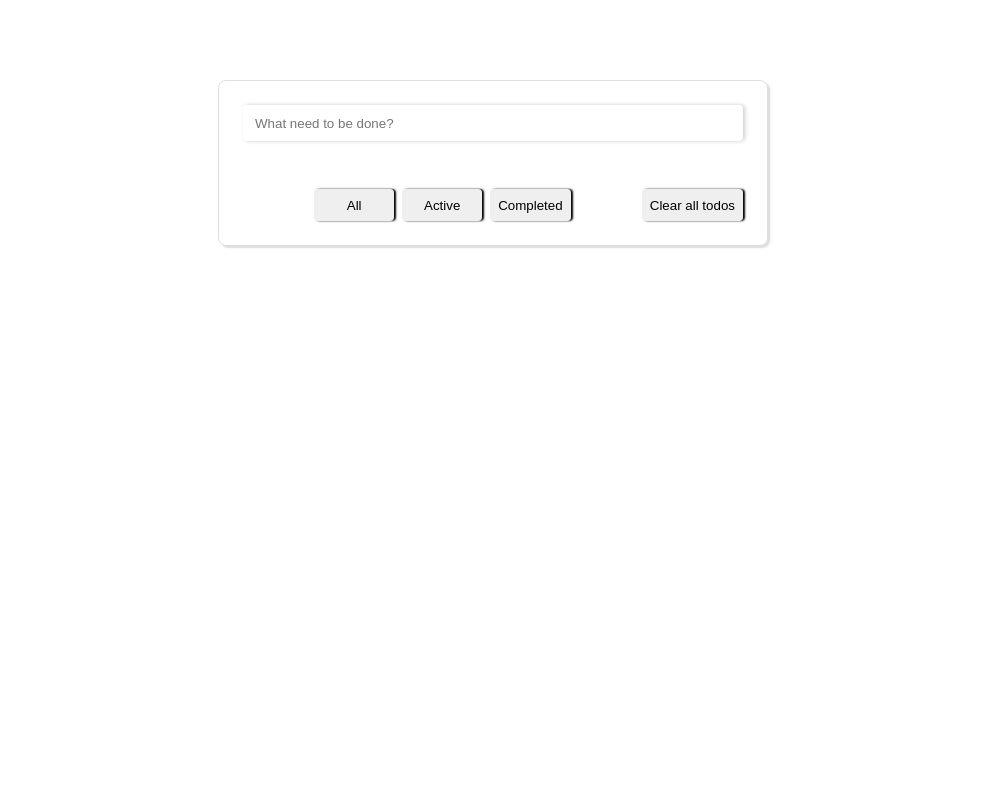
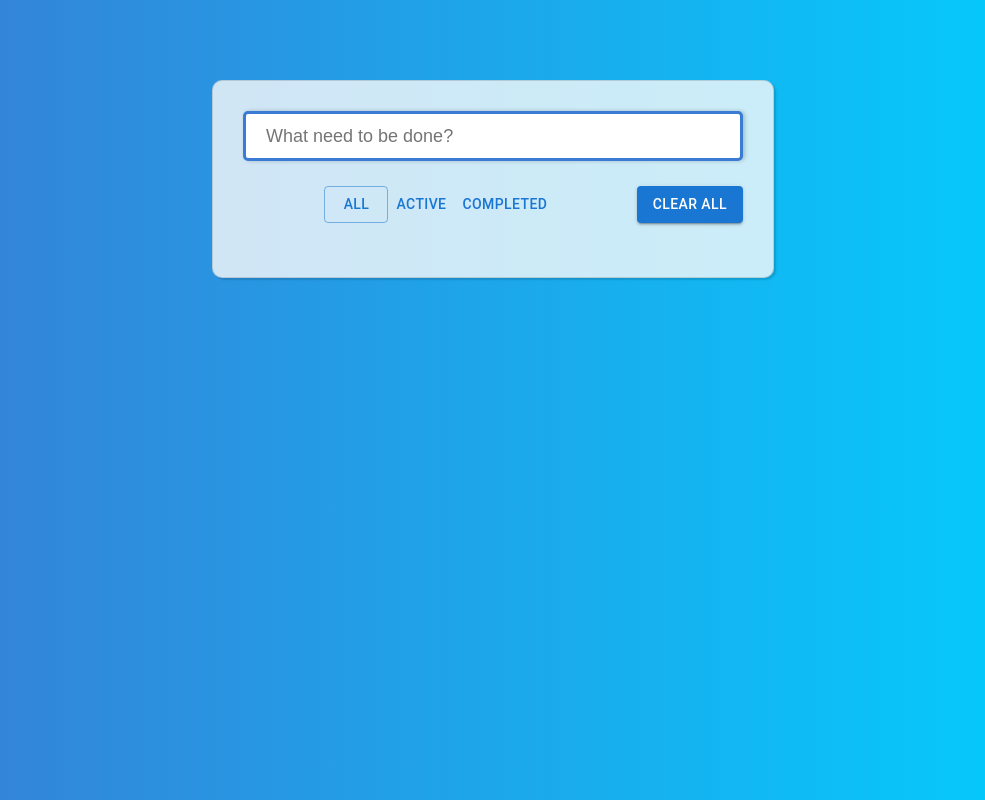
Before and after one commit to manabie-com/mana-do, a React (Create React App) app: page / in a window 1280 px wide. Shown: the whole page, without its empty margins (147-1132 px from the left). Built offline with nearby package versions, Linux system fonts and the light colour scheme.

Commit message:
style(todopage): enhance UI

```diff
--- a/src/App.css
+++ b/src/App.css
@@ -4,7 +4,7 @@
   justify-content: center;
 }
 
-button {
+/* button {
   outline: none;
   border: none;
   box-shadow: 2px 0 2px currentColor;
@@ -16,9 +16,9 @@ button {
 
 button:hover {
   opacity: 0.85;
-}
+} */
 
-input[type="checkbox"] {
+input[type='checkbox'] {
   width: 24px;
   height: 24px;
   box-shadow: none;
@@ -26,10 +26,20 @@ input[type="checkbox"] {
   outline: none;
 }
 
-input[type="checkbox"]:focus {
+input[type='checkbox']:focus {
   box-shadow: none;
   border: none;
   outline: none;
+  display: flex;
+  justify-content: center;
+  align-items: center;
+  width: 24px;
+  height: 24px;
+  border-radius: 100%;
+  cursor: pointer;
+  font-size: 14px;
+  background: rgba(58, 123, 213, 0.2);
+  transition: all 0.25s;
 }
 
 input {
@@ -37,22 +47,25 @@ input {
   border: none;
   outline: none;
   padding: 0 12px;
-  box-shadow: 2px 0 4px rgba(0,0,0, 0.2);
+  box-shadow: 2px 0 4px rgba(0, 0, 0, 0.2);
   border-radius: 4px;
 }
 
 input:focus {
-  box-shadow: 1px 0 9px rgba(0,0,0, 0.25);
+  box-shadow: 1px 0 9px rgba(0, 0, 0, 0.25);
 }
 
-.ToDo__container {
-  border: 1px solid rgba(0,0,0, 0.13);
+.Todo__container {
+  border: 1px solid rgba(0, 0, 0, 0.13);
   border-radius: 8px;
   width: 500px;
   margin-top: 5rem;
   padding: 24px;
-  box-shadow: 2px 2px 1px rgba(0,0,0, 0.09),
-              3px 2px 3px rgba(0,0,0, 0.05);
+  box-shadow: 2px 2px 1px rgba(0, 0, 0, 0.09), 3px 2px 3px rgba(0, 0, 0, 0.05);
+  max-width: 500px;
+  padding: 30px;
+  border-radius: 10px;
+  background: rgba(250, 250, 250, 0.8);
 }
 
 .Todo__creation {
@@ -61,27 +74,47 @@ input:focus {
 
 .Todo__input {
   flex: 1 1;
+  display: flex;
+  box-sizing: border-box;
+  width: 100%;
+  min-height: 50px;
+  margin-bottom: 25px;
+  border-radius: 5px;
+  overflow: hidden;
+  border: 3px solid #3a7bd5;
+  background: white;
+  font-size: 18px;
+  font-weight: 200;
+  padding-left: 20px;
+  color: #3a7bd5;
 }
 
-.ToDo__list {
+.Todo__list {
   display: flex;
   flex-direction: column;
   margin-top: 1.5rem;
 }
 
-.ToDo__item {
+.Todo__item {
   display: flex;
   align-items: center;
   justify-content: space-between;
+  padding: 5px 10px;
+  margin-bottom: 10px;
+  background: #ffffff;
+  color: #3a7bd5;
+  font-family: Helvetica;
+  font-weight: 400;
+  border-radius: 3px;
 }
 
-.ToDo__item > span {
+.Todo__item > span {
   flex: 1 1;
   text-align: left;
   margin-left: 8px;
 }
 
-/* .ToDo__item > input {
+/* .Todo__item > input {
   flex: 1 1;
   text-align: left;
   margin-left: 8px;
@@ -106,16 +139,11 @@ input:focus {
   cursor: pointer;
 }
 
-.Todo__action, .Todo__delete {
+.Todo__action,
+.Todo__delete {
   width: 24px;
   height: 24px;
   flex-shrink: 0;
-}
-
-.Todo__toolbar {
-  display: flex;
-  justify-content: space-between;
-  margin-top: 24px;
 }
 
 .Todo__tabs {
@@ -126,6 +154,3 @@ input:focus {
 .Todo__tabs > *:not(:last-child) {
   margin-right: 8px;
 }
-
-.Action__btn {
-}
--- a/src/index.css
+++ b/src/index.css
@@ -1,13 +1,20 @@
+html {
+  height: 100%;
+  width: 100%;
+}
+
 body {
   margin: 0;
-  font-family: -apple-system, BlinkMacSystemFont, 'Segoe UI', 'Roboto', 'Oxygen',
-    'Ubuntu', 'Cantarell', 'Fira Sans', 'Droid Sans', 'Helvetica Neue',
-    sans-serif;
+  font-family: -apple-system, BlinkMacSystemFont, 'Segoe UI', 'Roboto', 'Oxygen', 'Ubuntu',
+    'Cantarell', 'Fira Sans', 'Droid Sans', 'Helvetica Neue', sans-serif;
   -webkit-font-smoothing: antialiased;
   -moz-osx-font-smoothing: grayscale;
+  background: #00d2ff;
+  background: -webkit-linear-gradient(to right, #3a7bd5, #00d2ff); /* Chrome 10-25, Safari 5.1-6 */
+  background: linear-gradient(to right, #3a7bd5, #00d2ff);
+  height: 100%;
 }
 
 code {
-  font-family: source-code-pro, Menlo, Monaco, Consolas, 'Courier New',
-    monospace;
+  font-family: source-code-pro, Menlo, Monaco, Consolas, 'Courier New', monospace;
 }
--- a/src/screen/todo/ToDoPage.tsx
+++ b/src/screen/todo/ToDoPage.tsx
@@ -1,3 +1,4 @@
+import { Button, Grid } from '@mui/material';
 import React, { useEffect, useRef, useState } from 'react';
 
 import { Todo, TodoStatus } from '../../models/todo';
@@ -5,15 +6,22 @@ import { useAppDispatch, useAppselector } from '../../store';
 import { isTodoActive, isTodoCompleted } from '../../utils';
 
 import { actions, selectors } from './duck';
-import TodoItem from './TodoItem';
+import TodoItem from './components/TodoItem';
 
-type EnhanceTodoStatus = TodoStatus | 'ALL';
+enum TabAll {
+  ALL = 'ALL',
+}
+const TabHeader = {
+  ...TodoStatus,
+  ...TabAll,
+};
+type TabHeader = TodoStatus | TabAll;
 
 const TodoPage = () => {
   const dispatch = useAppDispatch();
   const todos: Todo[] = useAppselector(selectors.selectTodo);
 
-  const [showing, setShowing] = useState<EnhanceTodoStatus>('ALL');
+  const [showing, setShowing] = useState<TabHeader>(TabHeader.ALL);
   const inputRef = useRef<any>(null);
 
   useEffect(() => {
@@ -53,7 +61,7 @@ const TodoPage = () => {
   };
 
   return (
-    <div className='ToDo__container'>
+    <div className='Todo__container'>
       <div className='Todo__creation'>
         <input
           ref={inputRef}
@@ -62,7 +70,39 @@ const TodoPage = () => {
           onKeyDown={onCreateTodo}
         />
       </div>
-      <div className='ToDo__list'>
+
+      <Grid container justifyContent='space-between'>
+        <Grid>
+          {todos.length > 0 ? <input type='checkbox' onChange={onToggleAllTodo} /> : <div />}
+        </Grid>
+        <Grid>
+          <Button
+            variant={showing === TabHeader.ALL ? 'outlined' : 'text'}
+            onClick={() => setShowing(TabHeader.ALL)}
+          >
+            {TabHeader.ALL}
+          </Button>
+          <Button
+            variant={showing === TabHeader.ACTIVE ? 'outlined' : 'text'}
+            onClick={() => setShowing(TabHeader.ACTIVE)}
+          >
+            {TabHeader.ACTIVE}
+          </Button>
+          <Button
+            variant={showing === TabHeader.COMPLETED ? 'outlined' : 'text'}
+            onClick={() => setShowing(TabHeader.COMPLETED)}
+          >
+            {TabHeader.COMPLETED}
+          </Button>
+        </Grid>
+        <Grid>
+          <Button variant='contained' onClick={onDeleteAllTodo}>
+            Clear all
+          </Button>
+        </Grid>
+      </Grid>
+
+      <div className='Todo__list'>
         {todos.filter(handleTodoFilter).map((todo) => (
           <TodoItem
             key={todo.id}
@@ -73,23 +113,6 @@ const TodoPage = () => {
           />
         ))}
       </div>
-      <div className='Todo__toolbar'>
-        {todos.length > 0 ? <input type='checkbox' onChange={onToggleAllTodo} /> : <div />}
-        <div className='Todo__tabs'>
-          <button className='Action__btn' onClick={() => setShowing('ALL')}>
-            All
-          </button>
-          <button className='Action__btn' onClick={() => setShowing(TodoStatus.ACTIVE)}>
-            Active
-          </button>
-          <button className='Action__btn' onClick={() => setShowing(TodoStatus.COMPLETED)}>
-            Completed
-          </button>
-        </div>
-        <button className='Action__btn' onClick={onDeleteAllTodo}>
-          Clear all todos
-        </button>
-      </div>
     </div>
   );
 };
--- a/src/screen/todo/TodoItem.tsx
+++ b/src/screen/todo/components/TodoItem.tsx
@@ -1,7 +1,7 @@
 import React, { useEffect, useRef } from 'react';
 
-import { Todo } from '../../models/todo';
-import { isTodoCompleted } from '../../utils';
+import { Todo } from '../../../models/todo';
+import { isTodoCompleted } from '../../../utils';
 
 type TodoItemProps = {
   todo: Todo;
@@ -42,7 +42,7 @@ const TodoItem = ({
   };
 
   return (
-    <div className='ToDo__item'>
+    <div className='Todo__item'>
       <input
         type='checkbox'
         checked={isTodoCompleted(todo)}
```
